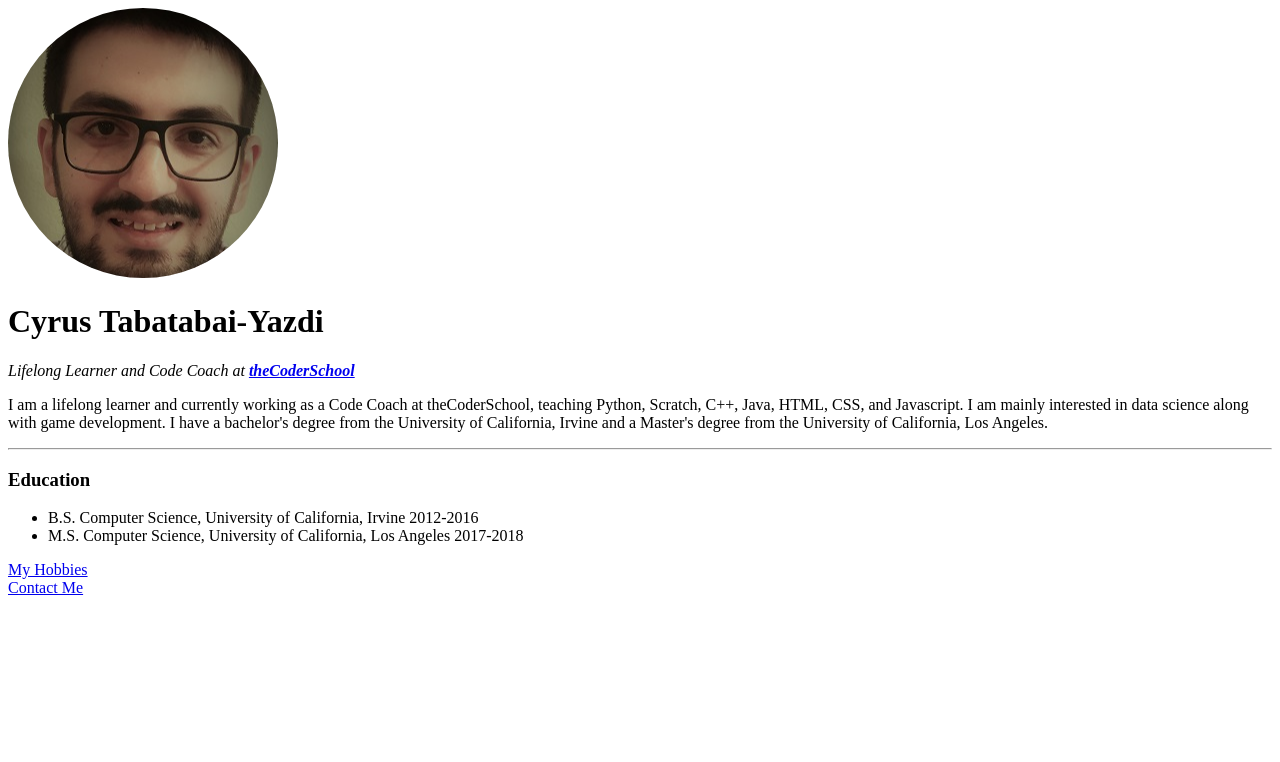
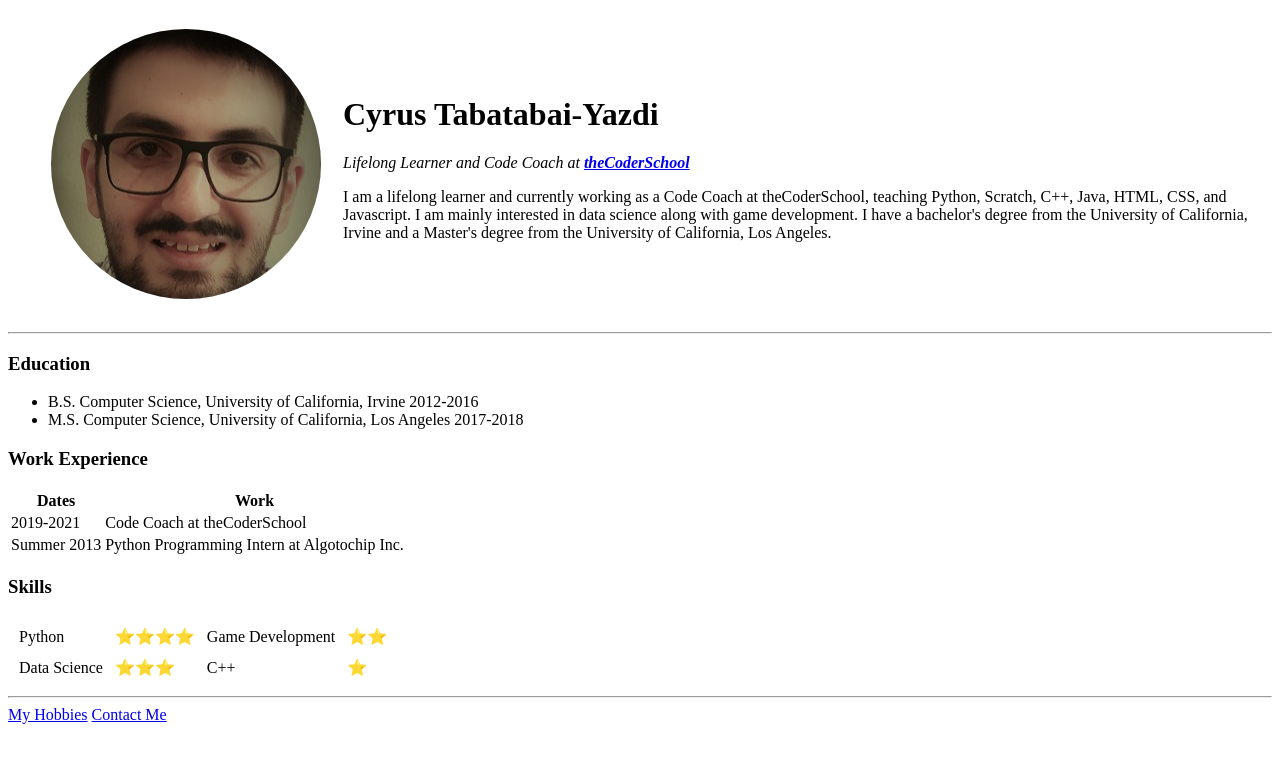
Before and after one commit to cyrustabatab/PortfolioWebsite, a plain HTML site: page index.html in a window 1280 px wide. Drawn offline with Linux system fonts and the light colour scheme.

Commit message:
added skills table to index.html and improved contact page, opening up a mail client with form value

```diff
--- a/index.html
+++ b/index.html
@@ -6,19 +6,65 @@
     </head>
 
     <body>
-        <img src='about.png' alt='cyrus image'>
-        <h1>Cyrus Tabatabai-Yazdi</h1>
-        <p><em>Lifelong Learner and Code Coach at <strong><a href="https://www.thecoderschool.com">theCoderSchool</strong></a></em></p>
-        <p>I am a lifelong learner and currently working as a Code Coach at theCoderSchool, teaching Python, Scratch, C++, Java, HTML, CSS, and Javascript. I am mainly interested in data science along with game development. I have a bachelor's degree from the University of California, Irvine and a Master's degree from the University of California, Los Angeles.</p>
+        <table cellspacing="20">
+            <tr>
+                <td></td>
+                <td><img src='about.png' alt='cyrus image'></td>
+                <td><h1>Cyrus Tabatabai-Yazdi</h1>
+                <p><em>Lifelong Learner and Code Coach at <strong><a href="https://www.thecoderschool.com">theCoderSchool</strong></a></em></p>
+                <p>I am a lifelong learner and currently working as a Code Coach at theCoderSchool, teaching Python, Scratch, C++, Java, HTML, CSS, and Javascript. I am mainly interested in data science along with game development. I have a bachelor's degree from the University of California, Irvine and a Master's degree from the University of California, Los Angeles.</p></td>
+            </tr>
+        </table>
         <hr>
+
         <h3>Education</h3>
         <ul>
             <li> B.S. Computer Science, University of California, Irvine 2012-2016</li>
             <li> M.S. Computer Science, University of California, Los Angeles 2017-2018</strong></li>
         </ul>
+
+        <h3>Work Experience</h3>
+        <table>
+            <thead>
+                <tr>
+                    <th>Dates</th>
+                    <th>Work</th>
+                </tr>
+            </thead>
+            <tbody>
+            <tr>
+                <td>2019-2021</td>
+                <td>Code Coach at theCoderSchool</td>
+            </tr>
+            <tr>
+                <td>Summer 2013</td>
+                <td>Python Programming Intern at Algotochip Inc.</td>
+            </tr>
+            </tbody>
+
+        </table>
+
+        <h3>Skills</h3>
+
+        <table cellspacing="10">
+            <tr>
+                <td>Python</td>
+                <td>&#11088&#11088&#11088&#11088</td>
+                <td>Game Development</td>
+                <td>&#11088&#11088</td>
+            <tr>
+                <td>Data Science</td>
+                <td>&#11088&#11088&#11088</td>
+                <td>C++</td>
+                <td>&#11088</td>
+            </tr>
+
+        </table>
+
+        <hr>
         <a href="hobbies.html">My Hobbies</a>
-        <br>
         <a href="contact.html">Contact Me</a>
+    </body>
 
-    </body>
+
 </html>
```
Also changed, not shown: contact.html (+13 -0 lines).
